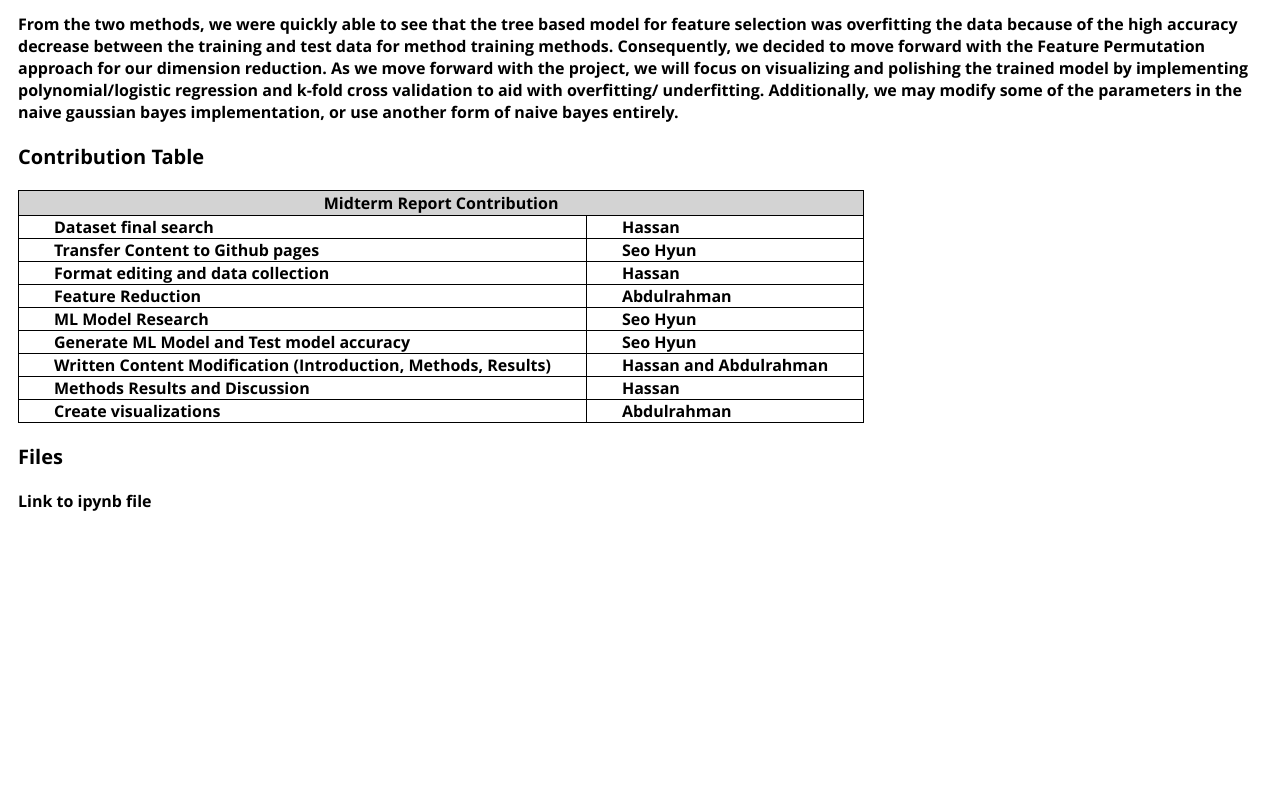
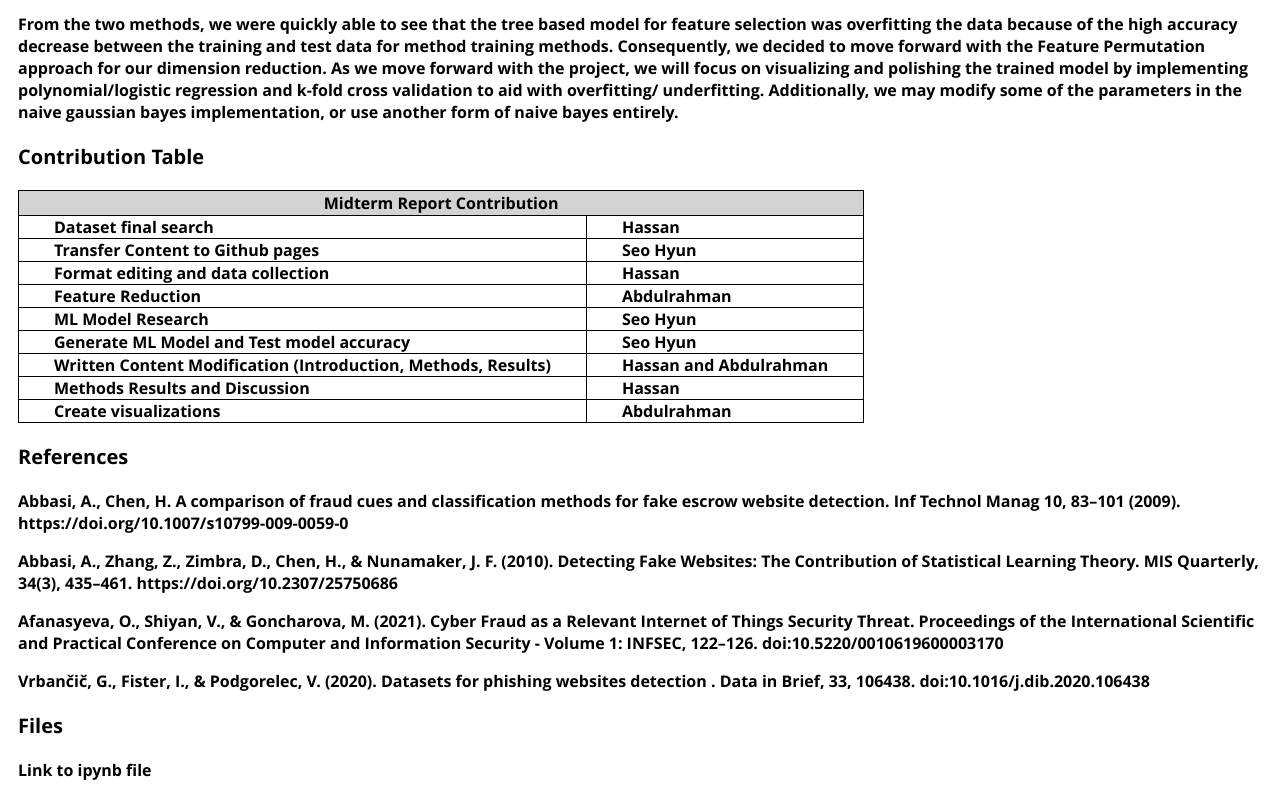
Before and after one commit to seohyunaum/cs4641projectpage, a plain HTML site: page midterm_report.html in a window 1280 px wide. Shown: the part 3920-4717 px from the top of the page. Before the commit the page ends 4448 px from the top, so only its background shows below. Drawn offline with Linux system fonts and the light colour scheme.

Commit message:
midterm report with references

```diff
--- a/midterm_report.html
+++ b/midterm_report.html
@@ -428,6 +428,20 @@
             </tr>
         </table>
     </div>
+    <div style="margin: 10px;">
+        <p style="font-size: 20px;"><b>References</b></p>
+        <p>Abbasi, A., Chen, H. <a href="https://link.springer.com/article/10.1007/s10799-009-0059-0">A comparison of fraud cues and classification methods for fake escrow website detection</a>.
+            Inf Technol Manag 10, 83–101 (2009). https://doi.org/10.1007/s10799-009-0059-0</p>
+        <p>Abbasi, A., Zhang, Z., Zimbra, D., Chen, H., & Nunamaker, J. F. (2010). <a href="https://www.jstor.org/stable/25750686?seq=4">Detecting Fake Websites: The Contribution of Statistical Learning Theory</a>. MIS Quarterly, 34(3), 435–461. https://doi.org/10.2307/25750686</p>
+        <p>Afanasyeva, O., Shiyan, V., & Goncharova, M. (2021).
+            <a href="https://www.scitepress.org/Papers/2021/106196/106196.pdf">Cyber Fraud as a Relevant Internet of Things Security Threat</a>.
+            Proceedings of the International Scientific and Practical Conference on
+             Computer and Information Security - Volume 1: INFSEC, 122–126.
+             doi:10.5220/0010619600003170</p>
+        <p>Vrbančič, G., Fister, I., & Podgorelec, V. (2020).
+            <a href="https://www.sciencedirect.com/science/article/pii/S2352340920313202?via%3Dihub">Datasets for phishing websites detection</a>
+            . Data in Brief, 33, 106438. doi:10.1016/j.dib.2020.106438</p>
+    </div>
     <div style="margin: 10px; margin-top: 20px;">
         <p style="font-size: 20px;"><b>Files</b></p>
         <p><a href="https://colab.research.google.com/drive/1HQak0FWqR18aigXwFxqWnd9_xp5fAd16?usp=sharing">Link to ipynb file</a></p>
```
